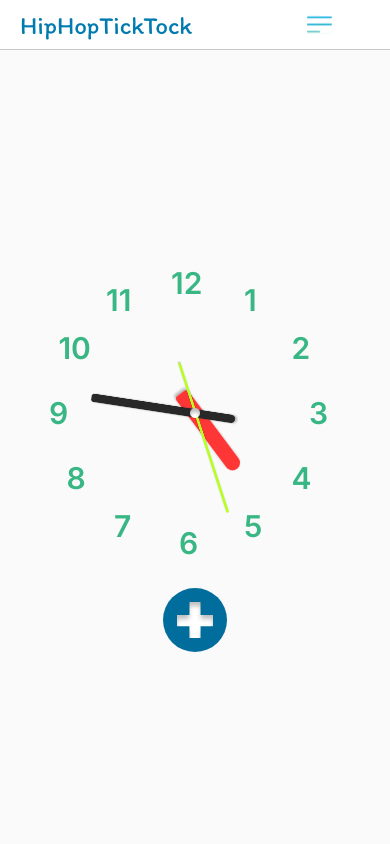
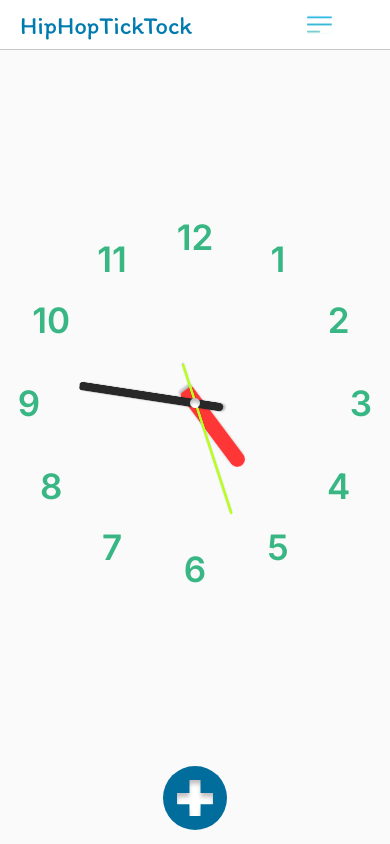
Before and after one commit to n-goncharov/hip-hop-tick-tock, a React (Create React App) app: page / in a window 390 px wide. Built offline with nearby package versions, Linux system fonts and the light colour scheme.

Commit message:
feat: adaptive clock + toggleButton

```diff
--- a/package.json
+++ b/package.json
@@ -1,7 +1,6 @@
 {
   "name": "hip-hop-tick-tock",
   "version": "0.1.0",
-  "homepage": "https://goncharovn.github.io/hip-hop-tick-tock",
   "private": true,
   "dependencies": {
     "@types/node": "^16.18.11",
@@ -10,7 +9,7 @@
     "classnames": "^2.3.2",
     "react": "^18.2.0",
     "react-dom": "^18.2.0",
-    "react-scripts": "5.0.1",
+    "react-scripts": "^5.0.1",
     "sass": "^1.57.1",
     "typescript": "^4.9.4"
   },
--- a/src/components/Clock/Clock.module.scss
+++ b/src/components/Clock/Clock.module.scss
@@ -3,64 +3,48 @@
 $mainWidth: math.div(1220px, 1920px) * 100 + vw;
 
 $clockSize: 600px;
-$clockSize-991: 550px;
-$clockSize-575: 450px;
-$clockSize-420: 350px;
+
 
 .clock {
 	position: relative;
-
-	width: $clockSize;
-	height: $clockSize;
-
+	overflow: hidden;
+	width: 100%;
+	max-width: $clockSize;
+	height: min($clockSize, 100vw);
+	margin-top: auto;
+	margin-bottom: 10px;
 	border-radius: 50%;
-
 	user-select: none;
-
 	z-index: -1;
 
-	@media screen and (max-width: 991px) {
-		width: $clockSize-991;
-		height: $clockSize-991;
+	&Button {
+		margin-top: auto;
+		cursor: pointer;
 	}
+}
 
-	@media screen and (max-width: 575px) {
-		width: $clockSize-575;
-		height: $clockSize-575;
-	}
+.clock_menuActive {
+	height: min($clockSize, 100vw);
 
-	@media screen and (max-width: 420px) {
-		width: $clockSize-420;
-		height: $clockSize-420;
-	}
-
-	&Button {
-		cursor: pointer;
+	@media (min-width: 767px) {
+		height: min($clockSize, calc((1220 / 1920) * 100 * 1vw));
 	}
 }
 
 .hourWrapper {
 	position: absolute;
-	top: 1em;
-	left: calc(50% - 1em);
-	transform-origin: 50% calc(300px - 1em);
+	left: 50%;
+	transform-origin: 50% calc(min($clockSize, 100vw) / 2);
 	transform: rotate(0deg);
-
-	@media screen and (max-width: 991px) {
-		transform-origin: 50% calc(275px - 1em);
-	}
-
-	@media screen and (max-width: 575px) {
-		transform-origin: 50% calc(225px - 1em);
-	}
-
-	@media screen and (max-width: 420px) {
-		transform-origin: 50% calc(175px - 1em);
-	}
+	translate: -50%;
 }
 
-.hourWrapperDouble {
-	left: calc(50% - 1.5em);
+.hourWrapper_menuActive {
+	transform-origin: 50% calc(min($clockSize, 100vw) / 2);
+
+	@media (min-width: 767px) {
+		transform-origin: 50% calc(min($clockSize, calc((1220 / 1920) * 100 * 1vw)) / 2);
+	}
 }
 
 .hourWrapper:nth-child(1) {
@@ -118,8 +102,8 @@ $clockSize-420: 350px;
 
 	color: rgb(56, 183, 132);
 
-	@media screen and (max-width: 991px) {
-		font-size: 30px;
+	@media screen and (max-width: 420px) {
+		font-size: 35px;
 	}
 }
 
--- a/src/components/Clock/index.tsx
+++ b/src/components/Clock/index.tsx
@@ -2,7 +2,7 @@ import { memo, useEffect, useState } from "react";
 import styles from "./Clock.module.scss";
 import cn from 'classnames';
 
-const Clock = memo(({ frameRate, hourHand, minuteHand, secondHand, buttonSrc, onClick }: any) => {
+const Clock = memo(({ isMenuActive, frameRate, hourHand, minuteHand, secondHand, buttonSrc, onClick }: any) => {
 	const date = new Date();
 	const hours = date.getHours();
 	const minutes = date.getMinutes();
@@ -21,43 +21,43 @@ const Clock = memo(({ frameRate, hourHand, minuteHand, secondHand, buttonSrc, on
 	useEffect(() => {
 		const timerId = setInterval(updateTime, frameRate);
 		return () => clearInterval(timerId);
-	}, []);
+	}, [frameRate]);
 
 	return (
 		<>
-			<div className={styles.clock}>
+			<div className={cn(styles.clock, { [styles.clock_menuActive]: isMenuActive })}>
 				<div className={cn(styles.hourWrapper, styles.hourWrapperDouble)}><div className={styles.hour}>12</div></div>
-				<div className={styles.hourWrapper}><div className={styles.hour}>1</div></div>
-				<div className={styles.hourWrapper}><div className={styles.hour}>2</div></div>
-				<div className={styles.hourWrapper}><div className={styles.hour}>3</div></div>
-				<div className={styles.hourWrapper}><div className={styles.hour}>4</div></div>
-				<div className={styles.hourWrapper}><div className={styles.hour}>5</div></div>
-				<div className={styles.hourWrapper}><div className={styles.hour}>6</div></div>
-				<div className={styles.hourWrapper}><div className={styles.hour}>7</div></div>
-				<div className={styles.hourWrapper}><div className={styles.hour}>8</div></div>
-				<div className={styles.hourWrapper}><div className={styles.hour}>9</div></div>
-				<div className={cn(styles.hourWrapper, styles.hourWrapperDouble)}><div className={styles.hour}>10</div></div>
-				<div className={cn(styles.hourWrapper, styles.hourWrapperDouble)}><div className={styles.hour}>11</div></div>
+				<div className={cn(styles.hourWrapper, { [styles.hourWrapper_menuActive]: isMenuActive})}><div className={styles.hour}>1</div></div>
+				<div className={cn(styles.hourWrapper, { [styles.hourWrapper_menuActive]: isMenuActive})}><div className={styles.hour}>2</div></div>
+				<div className={cn(styles.hourWrapper, { [styles.hourWrapper_menuActive]: isMenuActive})}><div className={styles.hour}>3</div></div>
+				<div className={cn(styles.hourWrapper, { [styles.hourWrapper_menuActive]: isMenuActive})}><div className={styles.hour}>4</div></div>
+				<div className={cn(styles.hourWrapper, { [styles.hourWrapper_menuActive]: isMenuActive})}><div className={styles.hour}>5</div></div>
+				<div className={cn(styles.hourWrapper, { [styles.hourWrapper_menuActive]: isMenuActive})}><div className={styles.hour}>6</div></div>
+				<div className={cn(styles.hourWrapper, { [styles.hourWrapper_menuActive]: isMenuActive})}><div className={styles.hour}>7</div></div>
+				<div className={cn(styles.hourWrapper, { [styles.hourWrapper_menuActive]: isMenuActive})}><div className={styles.hour}>8</div></div>
+				<div className={cn(styles.hourWrapper, { [styles.hourWrapper_menuActive]: isMenuActive})}><div className={styles.hour}>9</div></div>
+				<div className={cn(styles.hourWrapper, { [styles.hourWrapper_menuActive]: isMenuActive})}><div className={styles.hour}>10</div></div>
+				<div className={cn(styles.hourWrapper, { [styles.hourWrapper_menuActive]: isMenuActive})}><div className={styles.hour}>11</div></div>
 
 				<div
 					className={styles.hourHandWrapper}
 					style={{ transform: `rotate(${hoursDegree}deg)` }}
 				>
-						{hourHand}
+					{hourHand}
 				</div>
 
 				<div
 					className={styles.minuteHandWrapper}
 					style={{ transform: `rotate(${minutesDegree}deg)` }}
 				>
-						{minuteHand}
+					{minuteHand}
 				</div>
 
 				<div
 					className={styles.secondHandWrapper}
 					style={{ transform: `rotate(${secondsDegree}deg)` }}
 				>
-						{secondHand}
+					{secondHand}
 				</div>
 
 				<img
@@ -73,7 +73,7 @@ const Clock = memo(({ frameRate, hourHand, minuteHand, secondHand, buttonSrc, on
 				className={styles.clockButton}
 				onClick={onClick}
 			>
-				<img width={64} height={64} src={buttonSrc} alt="" />
+				<img src={buttonSrc} alt="" />
 			</div>
 		</>
 	);
--- a/src/components/Header/Header.module.scss
+++ b/src/components/Header/Header.module.scss
@@ -47,6 +47,8 @@ $burgerOffset: - math.div(menu.$width, 2) + vw;
 
 	user-select: none;
 
+	transition: background-color 1s;
+
 	@media screen and (max-width: 767px) {
 		transform: translateX(calc($burgerOffset + 20px));
 	}
--- a/src/components/ListBox/ListBox.module.scss
+++ b/src/components/ListBox/ListBox.module.scss
@@ -8,7 +8,6 @@
 	border-bottom: 1px solid var(--border-color);
 	height: 73px;
 	margin-bottom: 20px;
-	padding: 0 15px;
 	user-select: none;
 }
 
--- a/src/components/Main/Main.module.scss
+++ b/src/components/Main/Main.module.scss
@@ -2,33 +2,26 @@
 
 .main {
 	display: flex;
-	flex-direction: column;
+  flex-direction: column;
 	flex-grow: 1;
-	height: calc(100% - 50px);
 }
 
 .clockWrapper {
 	flex-grow: 1;
+	width: 100%;
 	height: 100%;
-	width: 100%;
-	overflow: hidden;
-
 	display: flex;
 	flex-direction: column;
 	align-items: center;
 	justify-content: center;
 	transition: width 1s;
+	box-sizing: border-box;
+	padding-bottom: 10px;
+}
 
-	box-sizing: border-box;
-
-	@media screen and (min-width: 767px) {
-		&_short {
-			width: math.div(1220px, 1920px) * 100 + vw;
-		}
-	}
-
-	@media screen and (max-width: 575px) {
-		// justify-content: space-between;
+.clockWrapper_menuActive {
+	@media (min-width: 767px) {
+		width: calc((1220 / 1920) * 100 * 1vw);
 	}
 }
 
--- a/src/components/Main/index.tsx
+++ b/src/components/Main/index.tsx
@@ -1,7 +1,7 @@
 import styles from './Main.module.scss';
 import Clock from "../Clock";
 import Menu from "../Menu";
-import { memo } from 'react';
+import { memo, useEffect } from 'react';
 import cn from 'classnames';
 import CrazyClock from '../CrazyClock';
 
@@ -25,6 +25,7 @@ const Main = memo(({ isMenuActive, setTrackModalActive, setAddTimerModalActive,
 
 		return (
 			<Clock
+				isMenuActive={isMenuActive}
 				frameRate={1000}
 				hourHand={
 					<img
@@ -73,7 +74,7 @@ const Main = memo(({ isMenuActive, setTrackModalActive, setAddTimerModalActive,
 				</div>
 			</div>
 
-			<div className={cn(styles.clockWrapper, { [styles.clockWrapper_short]: isMenuActive })}>
+			<div className={cn(styles.clockWrapper, { [styles.clockWrapper_menuActive]: isMenuActive })}>
 				{clock()}
 			</div>
 
--- a/src/components/Menu/index.tsx
+++ b/src/components/Menu/index.tsx
@@ -78,9 +78,14 @@ const Menu = memo(({ isMenuActive, setTrackModalActive, setAddTimerModalActive,
 				{({ theme, setTheme }: any) => (
 					<Toggle
 						onChange={() => {
-							if (theme === themes.light) setTheme(themes.dark)
-							if (theme === themes.dark) setTheme(themes.light)
+							if (theme === themes.light) {
+								setTheme(themes.dark);
+							} else {
+								setTheme(themes.light);
+							}
 						}}
+						theme={theme}
+						themes={themes}
 					/>
 				)}
 			</ThemeContext.Consumer>
--- a/src/components/Toggle/Toggle.module.scss
+++ b/src/components/Toggle/Toggle.module.scss
@@ -1,7 +1,7 @@
 .toggle {
 	display: flex;
+	align-items: center;
 	justify-content: space-between;
-	padding: 0 15px;
 }
 
 .title {
@@ -11,3 +11,41 @@
 		font-size: 20px;
 	}
 }
+
+.toggleButton {
+	position: relative;
+	outline: none;
+	border: 0;
+	font-family: inherit;
+	padding-left: 0;
+	padding-right: 0;
+	background-color: #fff;
+	border: 1px solid #4a4a4a;
+	box-sizing: border-box;
+	width: 60px;
+	height: 30px;
+	border-radius: 30px;
+	cursor: pointer;
+}
+
+.toggleButton::before {
+	content: "";
+	position: absolute;
+	top: -2px;
+	left: -2px;
+	box-sizing: border-box;
+	width: 32px;
+	height: 32px;
+	border-radius: 50%;
+	background-color: rgb(230, 230, 230);
+	border: 1px solid #4a4a4a;
+	transition: left 0.3s;
+}
+
+.toggleButton_active {
+	background-color: #464646;
+}
+
+.toggleButton_active::before {
+	left: 31px;
+}
--- a/src/components/Toggle/index.tsx
+++ b/src/components/Toggle/index.tsx
@@ -1,16 +1,19 @@
+import { useState } from 'react';
 import styles from './Toggle.module.scss';
+import cn from 'classnames';
 
-const Toggle = ({ onChange }: any) => (
+const Toggle = ({ onChange, theme, themes }: any) => {
+	return (
 		<div className={styles.toggle}>
 			<h2 className={styles.title}>Сменить тему</h2>
 
 			<button
-
+				className={cn(styles.toggleButton, {[styles.toggleButton_active]: theme === themes.dark})}
 				onClick={onChange}
 			>
-			Сменить тему
 			</button>
 		</div>
 	);
+};
 
 export default Toggle;
--- a/src/index.scss
+++ b/src/index.scss
@@ -1,4 +1,11 @@
+html {
+	height: 100%;
+}
+
 body {
+	display: flex;
+	flex-direction: column;
+	min-height: 100%;
 	margin: 0;
 	font-family: 'Inter', sans-serif;
 	overflow-x: hidden;
@@ -7,7 +14,7 @@ body {
 #root {
 	display: flex;
 	flex-direction: column;
-	min-height: 100vh;
+	flex-grow: 1;
 	height: 100%;
 }
 
```
Also changed, not shown: 1 other file (tests, documents, lock files or other folders). Lines whose indentation alone changed are shown as unchanged.
